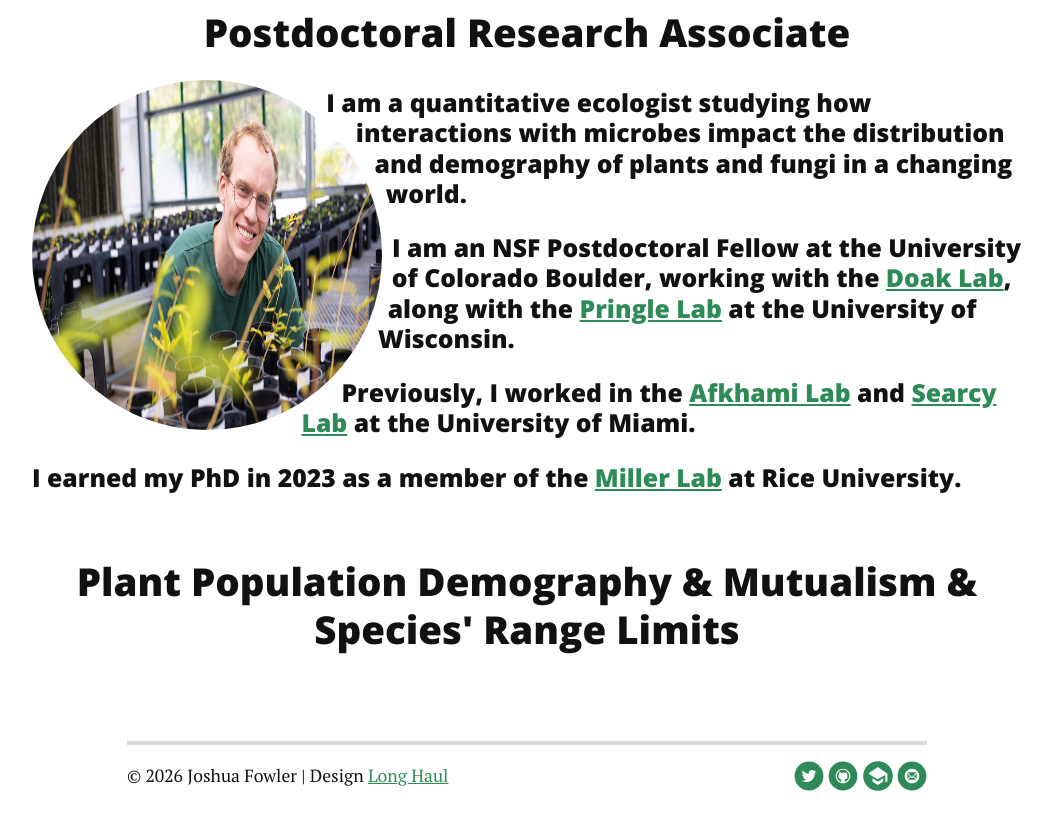
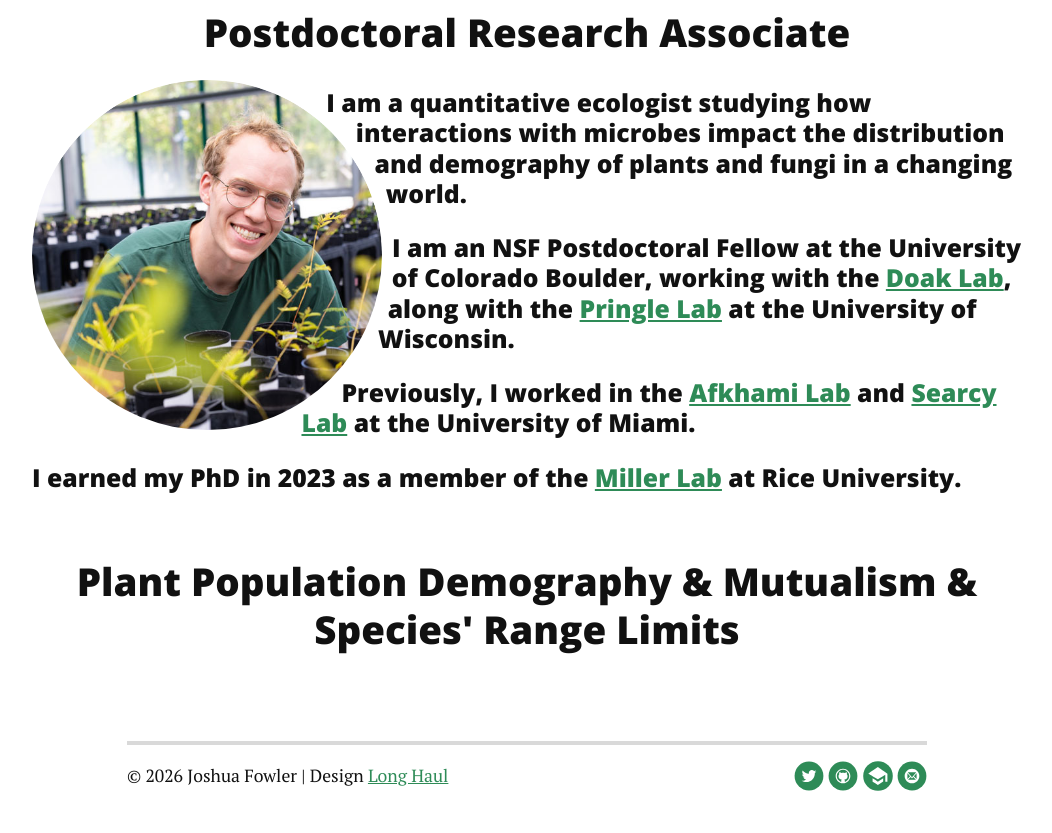
Before and after one commit to joshuacfowler/joshuacfowler.github.io, a Jekyll site: the page built from index.html, in a window 1280 px wide. Shown: the part 330-1163 px from the top of the page, without its empty margins (113-1165 px from the left). Built offline with Jekyll 4.4.1, drawn with Linux system fonts in a browser that asks for light colours; nearby versions of some CDN libraries; the list of posts is cut into pages by our own code.

Commit message:
Update profile image in index.html

```diff
--- a/index.html
+++ b/index.html
@@ -20,7 +20,7 @@ title: Home
 <div class="home" id="home">
   <h3 class="PageTitle" style="text-align:center"> Postdoctoral Research Associate </h3>
   <p>
-     <img class = "circle", src="/assets/img/fowler-940x529.png">
+     <img class = "circle", src="/assets/img/fowler-portrait.png">
     <h4>I am a quantitative ecologist studying how interactions with microbes impact the distribution and demography of plants and fungi in a changing world.</h4>
 
     <h4>I am an NSF Postdoctoral Fellow at the University of Colorado Boulder, working with the <a href="https://www.colorado.edu/lab/doak/"> Doak Lab</a>, along with the <a href="https://pringlelab.github.io/"> Pringle Lab</a> at the University of Wisconsin. </h4>
```
